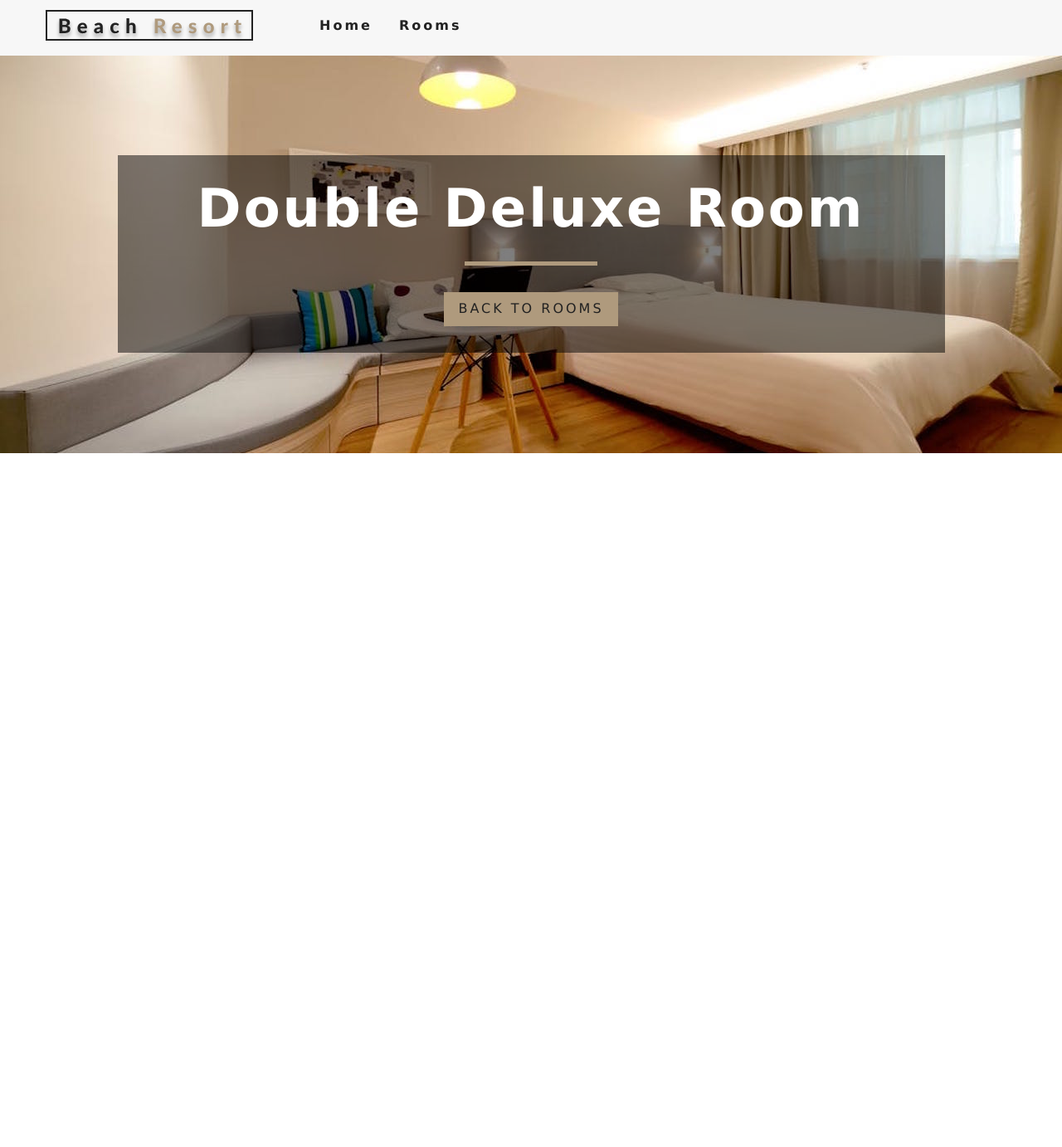
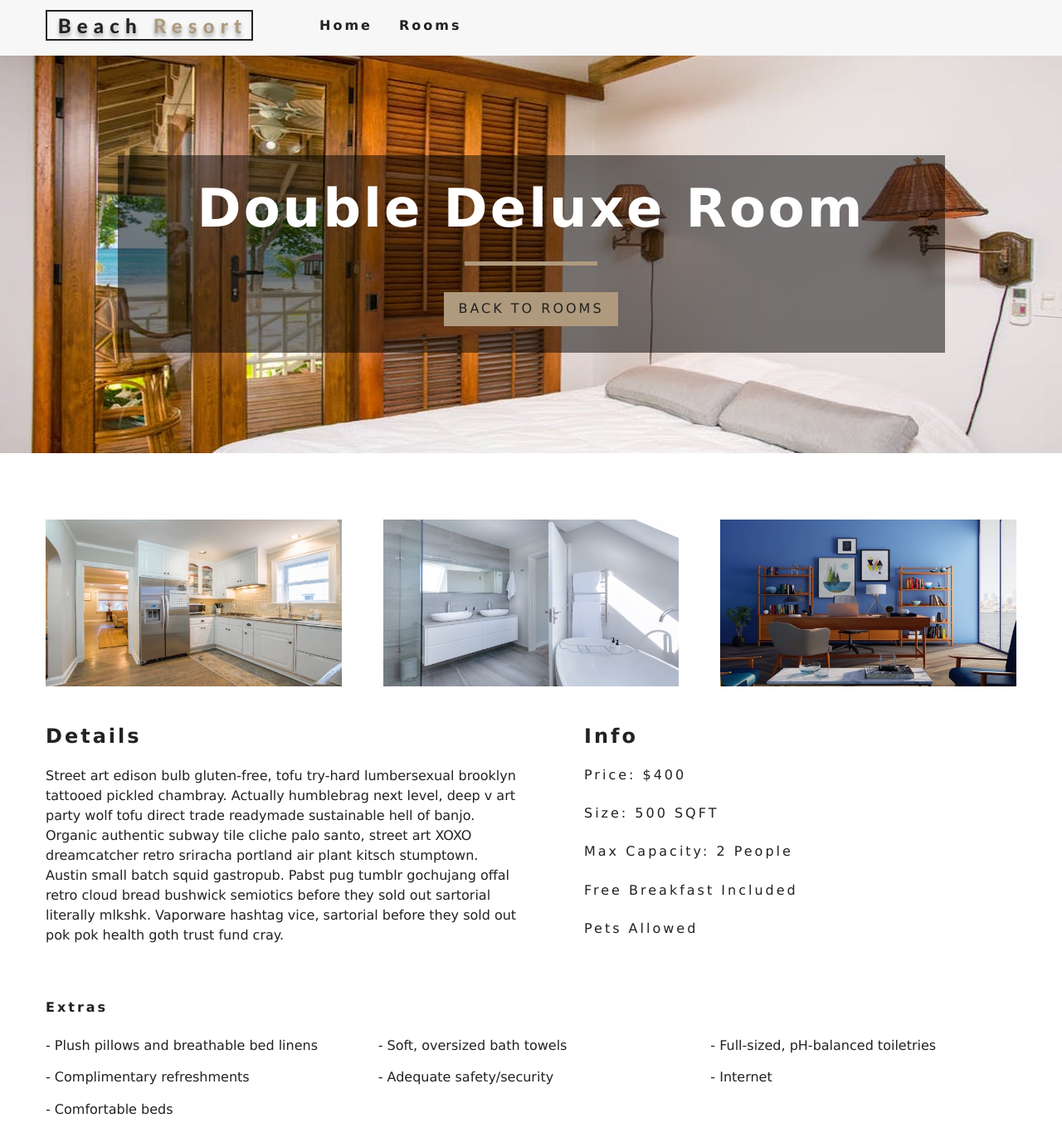
Before and after one commit to samuroni/trustInParks, a React (Create React App) app: page /rooms/double-deluxe in a window 1280 px wide. Shown: the top 1382 px of the page at 83% size. Before the commit the page ends 800 px from the top, so only its background shows below. Built offline with nearby package versions, Linux system fonts and the light colour scheme.

Commit message:
3.55.30 single room component completed, room list component completed, room filter component to be started

```diff
--- a/package.json
+++ b/package.json
@@ -11,6 +11,7 @@
     "react-icons": "^4.2.0",
     "react-router-dom": "^5.2.0",
     "react-scripts": "4.0.2",
+    "styled-components": "^5.2.1",
     "web-vitals": "^1.1.0"
   },
   "scripts": {
--- /dev/null
+++ b/src/components/RoomContainer.js
@@ -0,0 +1,51 @@
+import React from 'react'
+import RoomFilter from './RoomFilter'
+import RoomList from './RoomList'
+import {RoomContext, withRoomConsumer} from '../context'
+import Loading from './Loading'
+
+function RoomContainer({context}){
+    const {loading, sortedRooms, rooms} = context;
+        if(loading){
+            return <Loading />
+        }
+        return <>
+            <RoomFilter rooms={rooms} />
+            <RoomList rooms={sortedRooms}/>
+        </>
+}
+
+export default withRoomConsumer(RoomContainer);
+
+
+
+
+
+// import React from 'react'
+// import RoomFilter from './RoomFilter'
+// import RoomList from './RoomList'
+// import {RoomConsumer} from '../context'
+// import Loading from './Loading'
+
+// export default function RoomsContainer() {
+//     return (
+//         <>
+//         <RoomConsumer>
+//             {
+//                 (value) =>{
+//                     const {loading, sortedRooms, rooms} = value;
+//                     if(loading){
+//                         return <Loading />
+//                     }
+//                     return <div>
+//                         hello from rooms container
+//                             <RoomFilter rooms={rooms} />
+//                             <RoomList rooms={sortedRooms}/>
+//                         </div>
+//                 }
+//             }
+//         </RoomConsumer>
+
+//         </>
+//     )
+// }
--- /dev/null
+++ b/src/components/RoomFilter.js
@@ -0,0 +1,9 @@
+import React from 'react'
+
+export default function RoomFilter() {
+    return (
+        <div>
+            hello from room filter
+        </div>
+    )
+}
--- /dev/null
+++ b/src/components/RoomList.js
@@ -0,0 +1,22 @@
+import React from 'react'
+import Room from './Room'
+
+export default function RoomList({rooms}) {
+    console.log(rooms)
+    if(rooms.length === 0){
+        return (
+        <div className='empty-search'>
+            <h3>no rooms matched your search parameters</h3>
+        </div>
+        );
+    }
+    return (
+        <section className='roomslist'>
+            <div className='roomslist-center'>
+                {rooms.map(item => {
+                    return <Room key={item.id} room={item} />;
+                })}
+            </div>
+        </section>
+    );
+}
--- /dev/null
+++ b/src/components/StyledHero.js
@@ -0,0 +1,12 @@
+import styled from 'styled-components'
+import defaultImg from '../images/room-1.jpeg'
+
+const StyledHero = styled.header`
+    min-height: 60vh;
+    background: url(${props => props.img? props.img : defaultImg}) center/cover no-repeat;
+    display: flex;
+    align-items: center;
+    justify-content: center;
+`
+
+export default StyledHero;
--- a/src/context.js
+++ b/src/context.js
@@ -6,7 +6,7 @@
 class RoomProvider extends Component {
     state = {
         rooms:[],
-        sorteRooms:[],
+        sortedRooms:[],
         featuredRooms:[],
         loading: true
     };
@@ -20,7 +20,7 @@
         this.setState({
             rooms,
             featuredRooms,
-            sorteRooms:rooms,
+            sortedRooms:rooms,
             loading:false
         });
     }
@@ -57,4 +57,12 @@
 
 const RoomConsumer = RoomContext.Consumer;
 
+export function withRoomConsumer(Component){
+    return function ConsumerWrapper(props){
+        return <RoomConsumer>
+            {value => <Component {...props} context={value}/>}
+        </RoomConsumer>
+    }
+}
+
 export {RoomProvider, RoomConsumer, RoomContext}
--- a/src/pages/Rooms.js
+++ b/src/pages/Rooms.js
@@ -2,14 +2,19 @@
 import Hero from '../components/Hero'
 import Banner from '../components/Banner'
 import {Link} from 'react-router-dom'
+import RoomContainer from '../components/RoomContainer'
 
 
 export default function Rooms() {
     return (
+        <>
         <Hero hero= "roomsHero">
             <Banner title="Our Rooms">
                 <Link to="./" className="btn-primary">Back to Home</Link>
             </Banner>
         </Hero>
+
+        <RoomContainer />
+        </>
     )
 }
--- a/src/pages/SingleRoom.js
+++ b/src/pages/SingleRoom.js
@@ -4,7 +4,7 @@
 import Banner from '../components/Banner'
 import {Link} from 'react-router-dom'
 import {RoomContext} from '../context'
-
+import StyledHero from '../components/StyledHero'
 
 
 export default class SingleRoom extends Component {
@@ -39,14 +39,47 @@
 
         const {name, description, capacity, size, price, extras, breakfast,pets, images} = room
 
+        const [mainImg, ...defaultImg] = images;
+
         return (
-            <Hero hero='roomsHero'>
-                <Banner title={`${name} room`}>
-                    <Link to='/rooms' className='btn-primary'>
-                        back to rooms
-                    </Link>
-                </Banner>
-            </Hero>
+            <>
+                <StyledHero img={mainImg || this.state.defaultBcg}>
+                    <Banner title={`${name} room`}>
+                        <Link to='/rooms' className='btn-primary'>
+                            back to rooms
+                        </Link>
+                    </Banner>
+                </StyledHero>
+                <section className='single-room'>
+                    <div className='single-room-images'>
+                        {defaultImg.map((item, index) => {
+                            return <img key={index} src={item} alt={name}/>
+                        })}
+                    </div>
+                    <div className='single-room-info'>
+                        <article className='desc'>
+                            <h3>details</h3>
+                            <p>{description}</p>
+                        </article>
+                        <article className='info'>
+                            <h3>info</h3>
+                            <h6>price: ${price}</h6>
+                            <h6>size: {size} SQFT</h6>
+                            <h6>max capacity: {capacity} {capacity > 1? 'people' : 'person' }</h6>
+                            <h6>{breakfast && 'free breakfast included'} </h6>
+                            <h6>{pets? 'pets allowed': 'pets not allowed'}</h6>
+                        </article>
+                    </div>
+                </section>
+                <section className='room-extras'>
+                    <h6>extras</h6>
+                    <ul className='extras'>
+                        {extras.map((item, index) => {
+                            return <li key={index}>- {item}</li>
+                        })}
+                    </ul>
+                </section>
+            </>
         )
     }
 }
```
Also changed, not shown: 1 other file (tests, documents, lock files or other folders).
